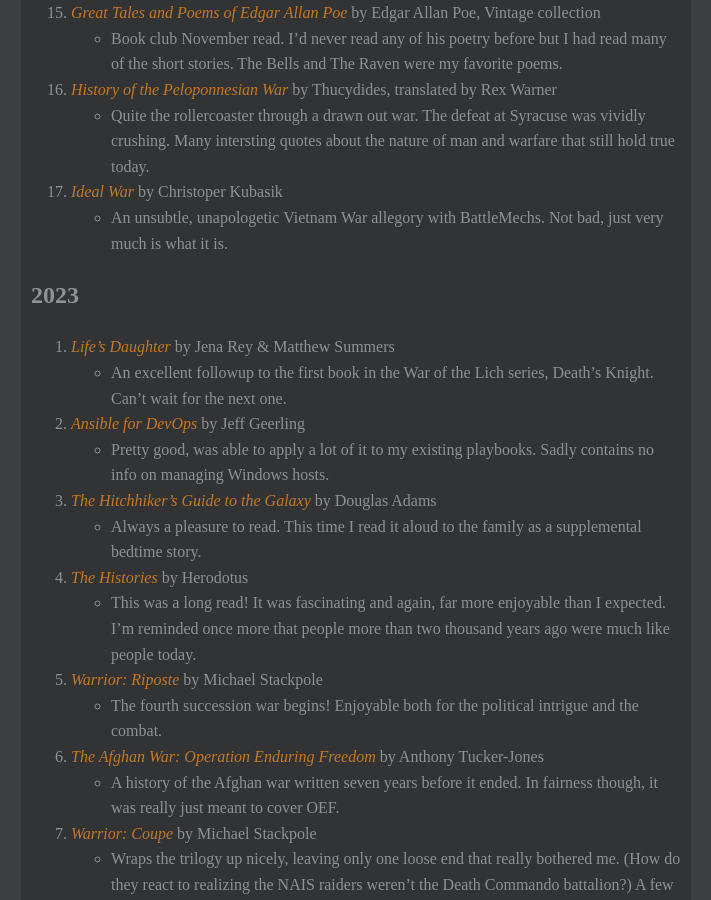
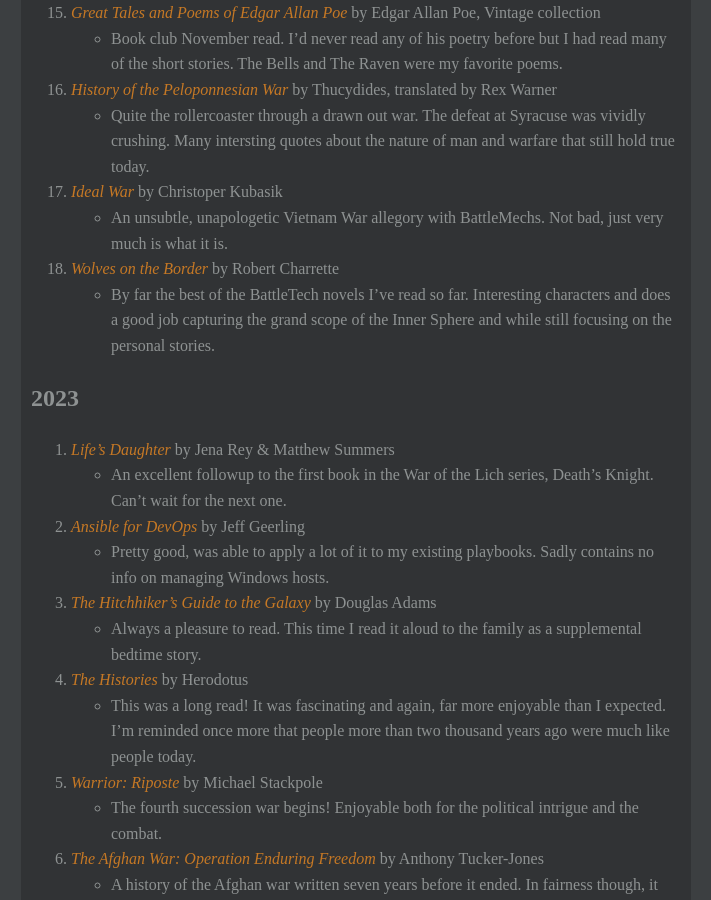
Before and after one commit to noUsernamesLef7/noUsernamesLef7.github.io, a Jekyll site: the page built from personal/books/index.md, in a window 1280 px wide and 900 px high, scrolled down 1375 px. Shown: the whole window, without its empty margins (284-995 px from the left). Built offline with Jekyll 4.4.1, drawn with Linux system fonts in a browser that asks for light colours.

Commit message:
Add Wolves on the Border

```diff
--- a/personal/books/index.md
+++ b/personal/books/index.md
@@ -43,6 +43,8 @@ A few groupings of my favorite books on specific topics or genres, as well as a
     * Quite the rollercoaster through a drawn out war. The defeat at Syracuse was vividly crushing. Many intersting quotes about the nature of man and warfare that still hold true today.
 17. *Ideal War* by Christoper Kubasik
     * An unsubtle, unapologetic Vietnam War allegory with BattleMechs. Not bad, just very much is what it is.
+18. *Wolves on the Border* by Robert Charrette
+    * By far the best of the BattleTech novels I've read so far. Interesting characters and does a good job capturing the grand scope of the Inner Sphere and while still focusing on the personal stories.
 
 ## 2023
 1. *Life's Daughter* by Jena Rey & Matthew Summers
```
